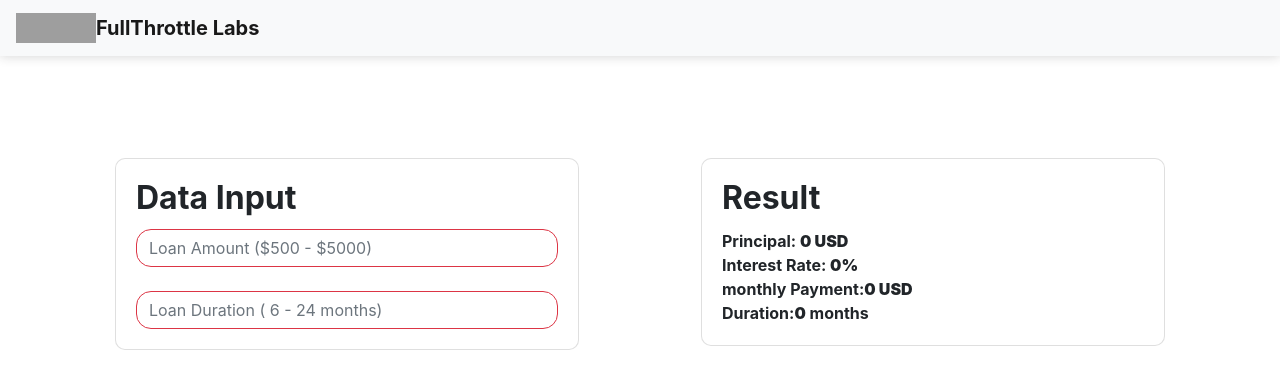
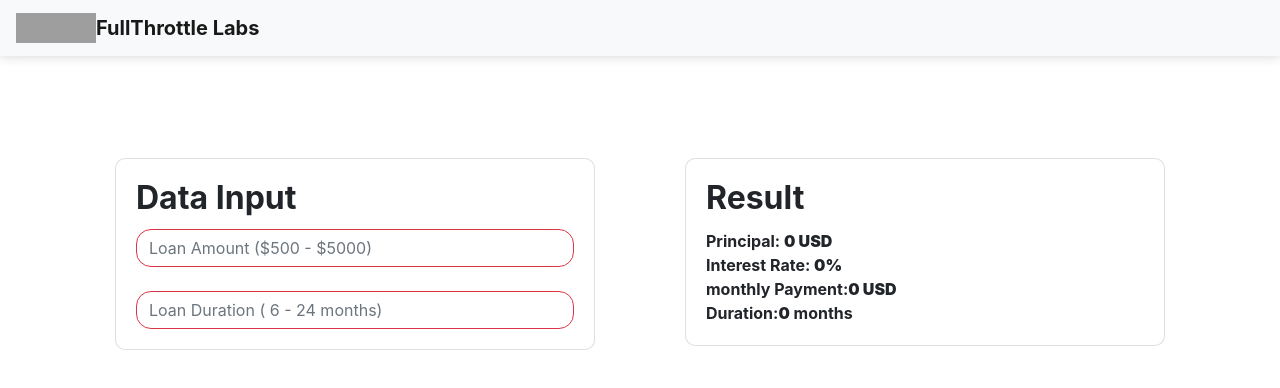
Before and after one commit to 0xpulsar/intereset_calculator, a React (Create React App) app: page / in a window 1280 px wide. Shown: the top 388 px of the page. Built offline with nearby package versions, Linux system fonts and the light colour scheme; grey boxes are pictures that could not be loaded.

Commit message:
animation improved

```diff
--- a/src/Home/Home.css
+++ b/src/Home/Home.css
@@ -37,3 +37,21 @@
 .loading-invisible {
   visibility: hidden;
 }
+
+.start-color-change-anim {
+  animation: color-changing-anim 1.5s infinite !important;
+}
+@keyframes color-changing-anim {
+  0% {
+    color: black;
+  }
+  50% {
+    color: #fd9711;
+  }
+  80% {
+    color: #dc3545;
+  }
+  100% {
+    color: black;
+  }
+}
--- a/src/Home/Home.js
+++ b/src/Home/Home.js
@@ -99,19 +99,14 @@ class Home extends Component {
               monthsDataEvent={this.handleMonthsDataEvent}
             />
           </div>
+
           <div
             className={
-              this.state.dataSending == "False" ? "  loading-invisible" : ""
+              this.state.dataSending == "False"
+                ? "  col-sm"
+                : "col-sm start-color-change-anim"
             }
           >
-            <br />
-            <br />
-            <br />
-            <br />
-            <br />
-            <div class="spinner-border text-danger" role="status" />
-          </div>
-          <div className="col-sm">
             <ResComp
               interestRate={this.state.interestRate}
               monthlyPayment={this.state.monthlyPayment}
```
